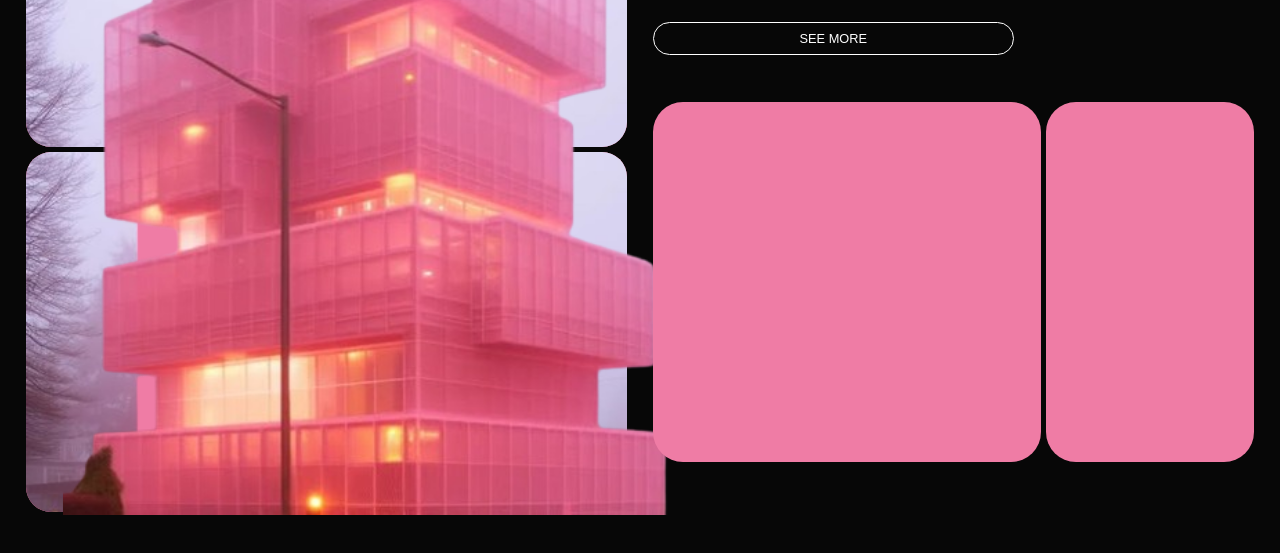
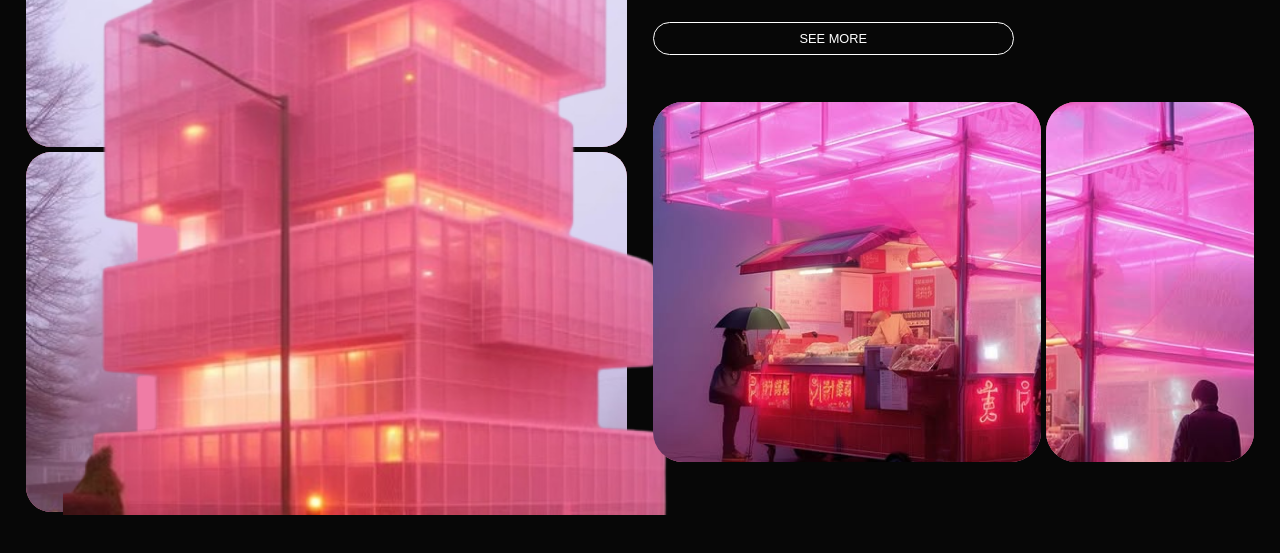
Before and after one commit to LatikaRai/darklight-toggle, a plain HTML site: page index.html in a window 1280 px wide. Shown: the part 463-1016 px from the top of the page. Drawn offline with nearby package versions, Linux system fonts and the light colour scheme; the site is published under a folder, as on GitHub Pages, so addresses that start at the root find nothing.

Commit message:
Update index.html

```diff
--- a/index.html
+++ b/index.html
@@ -88,10 +88,10 @@
           <button>See more</button>
           <div class="food-truck">
             <div class="truck1">
-              <img src="/food-truck.jpg" alt="">
+              <img src="food-truck.jpg" alt="">
             </div>
             <div class="truck2">
-              <img src="/food-truck.jpg" alt="">
+              <img src="food-truck.jpg" alt="">
             </div>
           </div>
         </div>
```
